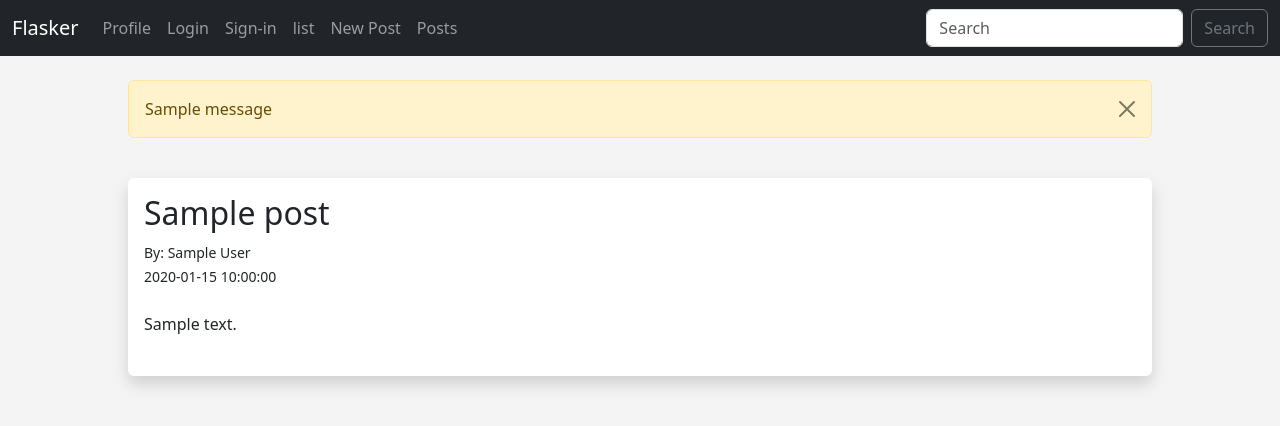
After one commit to mahmoudi-1798/flasker, a Flask app: page /posts in a window 1280 px wide. The commit adds this page. Shown: the top 426 px of the page. Run offline with Flask 3, Linux system fonts and the light colour scheme; tables that the repository leaves empty hold one stand-in row (values such as "Sample post"); one stand-in notice (Sample message) is shown.

Commit message:
add posts page

```diff
--- a/main.py
+++ b/main.py
@@ -220,3 +220,9 @@ def add_post():
         flash("Blog Posted Successfully.")
 
     return render_template("add_post.html", form=form)
+
+@app.route("/posts", methods=["GET", "POST"])
+def posts():
+    posts = Posts.query.order_by(Posts.date_posted)
+
+    return render_template("posts.html", posts=posts)
--- a/templates/login.html
+++ b/templates/login.html
@@ -15,6 +15,7 @@
 
     {% else %}
         <h1>Login</h1>
+        <div class="shadow p-3 mb-5 bg-body rounded"></div>
             <form method="POST">
                 {{ form.hidden_tag() }}
 
@@ -26,6 +27,7 @@
                 <br>
                 {{ form.submit(class="btn btn-secondary") }}
             </form>
+        </div>
     {% endif %}
 
 {% endblock %}
--- a/templates/navbar.html
+++ b/templates/navbar.html
@@ -21,6 +21,9 @@
           <li class="nav-item">
             <a class="nav-link" href="{{ url_for('add_post') }}">New Post</a>
           </li>
+          <li class="nav-item">
+            <a class="nav-link" href="{{ url_for('posts') }}">Posts</a>
+          </li>
         </ul>
         <form class="d-flex" role="search">
           <input class="form-control me-2" type="search" placeholder="Search" aria-label="Search">
--- /dev/null
+++ b/templates/posts.html
@@ -0,0 +1,20 @@
+{% extends "base.html" %}
+
+{% block content %}
+    <!-- To show the message we use a for loop -->
+    {% for message in get_flashed_messages() %}
+        <div class="alert alert-warning alert-dismissible fade show" role="alert">
+            {{ message }}
+            <button type="button" class="btn-close" data-bs-dismiss="alert" aria-label="Close"></button>
+        </div>
+    {% endfor %}
+    <br>
+    {% for post in posts %}
+        <div class="shadow p-3 mb-5 bg-body rounded">
+            <h2>{{ post.title }}</h2>
+            <small>By: {{ post.author }}<br>
+            {{ post.date_posted }}</small><br><br>
+            {{ post.content }}<br><br>
+        </div><br>
+    {% endfor %}
+{% endblock %}
```
Lines whose indentation alone changed are shown as unchanged.
